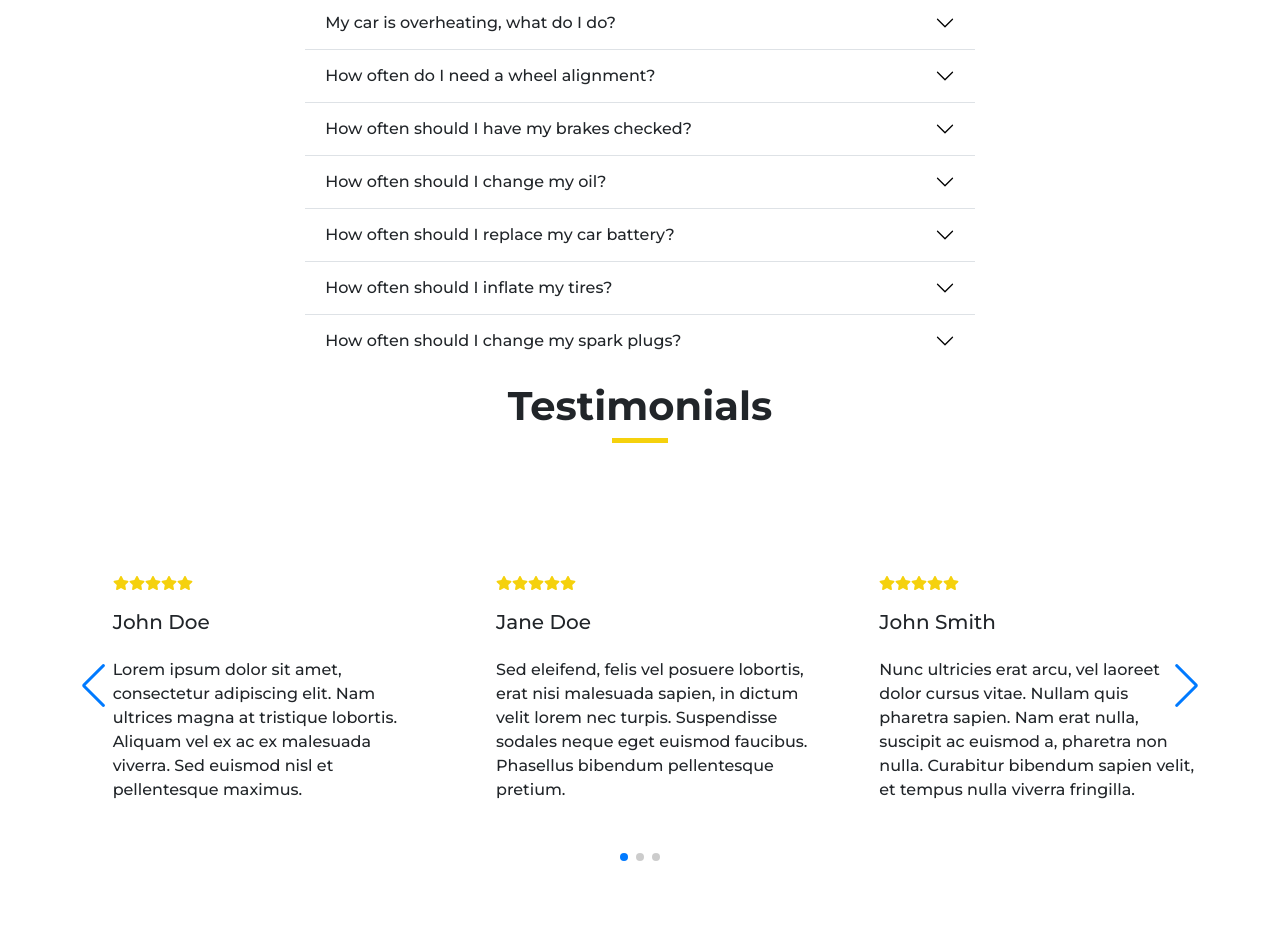
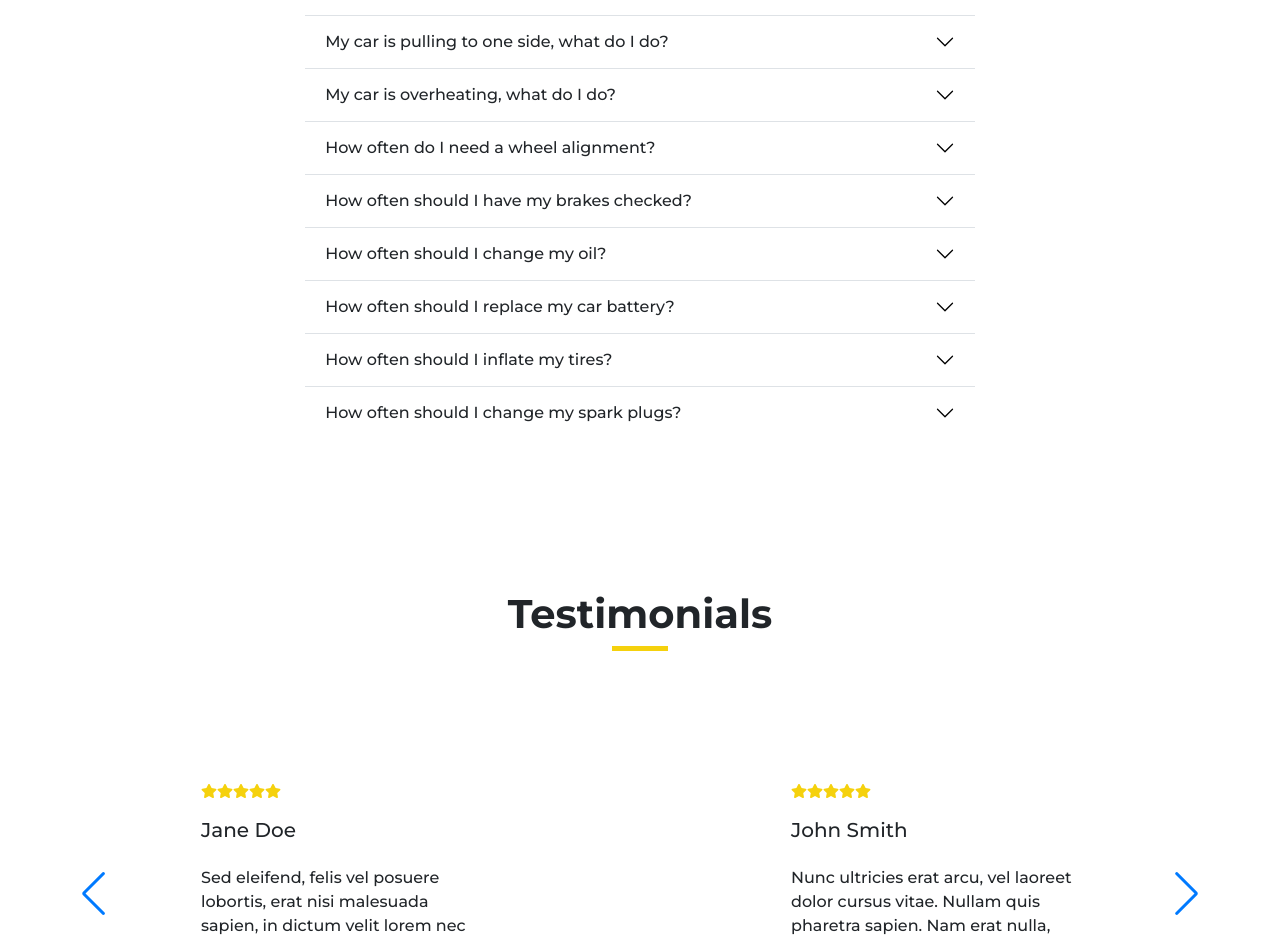
Before and after one commit to arbieabesamis27/Kodego-Group-Project-2, a React (Create React App) app: page / in a window 1280 px wide. Shown: the part 2685-3625 px from the top of the page. Built offline with nearby package versions, Linux system fonts and the light colour scheme.

Commit message:
update components

```diff
--- a/src/components/company/Company.css
+++ b/src/components/company/Company.css
@@ -10,8 +10,9 @@
 
 .wrapper .companyTitle {
     color: var(--color-grey);
+    position: relative;
+    font-size: 2.5rem;
     font-weight: 600;
-    position: relative;
 }
 
 .wrapper .companyTitle::after {
--- a/src/components/faqs/Faqs.css
+++ b/src/components/faqs/Faqs.css
@@ -1,10 +1,11 @@
 .faqsContainer {
-    height: 80vh;
-    margin: 3rem auto;
+    height: 90vh;
+    margin: 5rem auto;
 }
 
 .faqsTitle {
     position: relative;
+    font-size: 2.5rem;
     font-weight: 600;
 }
 
@@ -15,9 +16,10 @@
     top: 3.5rem;
     max-width: 7rem;
     width: 100%;
+    height: 5px;
     left: 50%;
     transform: translateX(-50%);
-    border-bottom: 5px solid var(--color-orange);
+    background: var(--color-orange);
 }
 
 .accordion {
@@ -32,8 +34,16 @@
     .accordion {
         width: 70%;
     }
+}
 
+@media screen and (max-width: 768px) {
     .faqsTitle::after {
-        top: 5rem;
+        top: 7rem;
     }
 }
+
+@media screen and (max-width: 377px) {
+    .faqsTitle::after {
+        top: 10rem;
+    }
+}
--- a/src/components/faqs/Faqs.jsx
+++ b/src/components/faqs/Faqs.jsx
@@ -5,7 +5,7 @@ export const Faqs = () => {
   return (
     <div id='faqs' className='faqsContainer'>
       <div className='wrapper container my-5'>
-        <h1 className='faqsTitle pb-5'>Frequently Asked Questions</h1>
+        <h1 className='faqsTitle pb-4'>Frequently Asked Questions</h1>
         <div className="accordion accordion-flush text-start my-5" id="accordionFlushExample">
 
           <div className="accordion-item">
--- a/src/components/reviews/Reviews.css
+++ b/src/components/reviews/Reviews.css
@@ -1,11 +1,12 @@
 .reviewContainer {
     width: 100%;
     height: auto;
-    margin: 3rem auto;
+    margin: 5rem auto;
 }
 
 .reviewTitle {
     position: relative;
+    font-size: 2.5rem;
     font-weight: 600;
 }
 
@@ -16,26 +17,51 @@
     top: 3.5rem;
     max-width: 3.5rem;
     width: 100%;
+    height: 5px;
     left: 50%;
     transform: translateX(-50%);
-    border-bottom: 5px solid var(--color-orange);
+    background: var(--color-orange);
+    /* border-bottom: 5px solid var(--color-orange); */
 }
 
 .cardBody {
-    width: 20em;
-    height: 20em;
+    max-width: 20rem;
+    width: 100%;
+    height: 20rem;
     margin: 2rem auto;
     display: flex;
     flex-direction: column;
     flex-wrap: nowrap;
     justify-content: center;
-    align-items: flex-start;
     cursor: pointer;
+
 }
 
-.cardBody .card-text {
+.swiper {
+    width: 100%;
+    height: 100%;
+  }
+
+  .swiper-slide {
+    display: flex;
+    justify-content: center;
+    align-items: center;
+    font-size: 1rem;
+    text-align: start;
+    background: transparent;
+  }
+
+  .swiper-slide img {
+    display: block;
+    width: 100%;
+    height: 100%;
+    object-fit: cover;
+  }
+
+
+/* .cardBody .card-text {
     width: 20em;
-}
+} */
 
 /* Modal */
 .modal .textbox {
@@ -55,5 +81,34 @@
         width: 100%;
         height: 100%;
     }
+}
 
+@media screen and (max-width: 767px) {
+    .reviewContainer {
+        padding: 12rem 0;
+    }
 }
+
+@media screen and (max-width: 425px) {
+    .reviewContainer {
+        padding: 13rem 0;
+    }
+}
+
+@media screen and (max-width: 400px) {
+    .reviewContainer {
+        padding: 15rem 0;
+    }
+}
+
+@media screen and (max-width: 391px) {
+    .reviewContainer {
+        padding: 18rem 0;
+    }
+}
+
+@media screen and (max-width: 375px) {
+    .reviewContainer {
+        padding: 23rem 0;
+    }
+}
--- a/src/components/reviews/Reviews.jsx
+++ b/src/components/reviews/Reviews.jsx
@@ -2,12 +2,14 @@ import React, { useState } from 'react'
 import './Reviews.css'
 import {FaStar} from 'react-icons/fa'
 import { Swiper, SwiperSlide } from "swiper/react";
-import { Pagination, Navigation } from "swiper";
+import { Pagination, Navigation, Autoplay, FreeMode } from "swiper";
 
 // Import Swiper styles
 import "swiper/css";
 import "swiper/css/pagination";
 import "swiper/css/navigation";
+import "swiper/css/scrollbar";
+import "swiper/css/autoplay";
 
 const colors = {
   orange: '#f5d10d',
@@ -36,22 +38,39 @@ const Reviews = () => {
 
     <div className='reviewContainer'>
           <h1 className='reviewTitle text-center'>Testimonials</h1>
-
         <div className='cards container'>
-          <div className='row gap-5 py-3 my-5'>
+          <div className='row py-3 my-5'>
           <Swiper
-            slidesPerView={3}
+            slidesPerView={1}
             spaceBetween={10}
             loop={true}
+            loopFillGroupWithBlank={true}
+            autoplay={{delay: 5000}}
             pagination={{
               clickable: true,
             }}
             navigation={true}
-            modules={[Pagination, Navigation]}
+            modules={[Pagination, Navigation, Autoplay, FreeMode]}
+
+            breakpoints={{
+            768: {
+              slidesPerView: 1,
+              spaceBetween: 30,
+            },
+            1024: {
+              slidesPerView: 2,
+              spaceBetween: 40,
+            },
+            1440: {
+              slidesPerView: 3,
+              spaceBetween: 50,
+            },
+            }}
             className="mySwiper"
           >
-          <SwiperSlide className='slide'>
-            <div className='col-4 cardBody p-3'>
+
+          <SwiperSlide>
+            <div className='cardBody p-3'>
               <div style={reviewStar.container}>
                 <div style={reviewStar.stars}>
                     {stars.map((_, index) => {
@@ -66,8 +85,8 @@ const Reviews = () => {
             </div>
           </SwiperSlide>
 
-          <SwiperSlide className='slide2'>
-            <div className='col-4 cardBody p-3'>
+          <SwiperSlide>
+            <div className='cardBody p-3'>
               <div style={reviewStar.container}>
                 <div style={reviewStar.stars}>
                     {stars.map((_, index) => {
@@ -82,8 +101,8 @@ const Reviews = () => {
             </div>
           </SwiperSlide>
 
-          <SwiperSlide className='slide3'>
-            <div className='col-4 cardBody p-3'>
+          <SwiperSlide>
+            <div className='cardBody p-3'>
               <div style={reviewStar.container}>
                 <div style={reviewStar.stars}>
                     {stars.map((_, index) => {
@@ -94,11 +113,11 @@ const Reviews = () => {
                   </div>
                 </div>
               <h5 className='card-username py-3'>John Smith</h5>
-              <p className='card-text'>Nunc ultricies erat arcu, vel laoreet dolor cursus vitae. Nullam quis pharetra sapien. Nam erat nulla, suscipit ac euismod a, pharetra non nulla. Curabitur bibendum sapien velit, et tempus nulla viverra fringilla.</p>
+              <p className='card-text'>Nunc ultricies erat arcu, vel laoreet dolor cursus vitae. Nullam quis pharetra sapien. Nam erat nulla, suscipit ac euismod a, pharetra non nulla. Curabitur bibendum sapien velit.</p>
             </div>
           </SwiperSlide>
 
-        </Swiper>
+          </Swiper>
       </div>
     </div>
 
--- a/src/components/services/Services.css
+++ b/src/components/services/Services.css
@@ -4,6 +4,7 @@
 
 .servicesTitle {
     position: relative;
+    font-size: 2.5rem;
     font-weight: 600;
 }
 
@@ -14,9 +15,10 @@
     top: 3.5rem;
     max-width: 3.5rem;
     width: 100%;
+    height: 5px;
     left: 50%;
     transform: translateX(-50%);
-    border-bottom: 5px solid var(--color-orange);
+    background: var(--color-orange);
 }
 
 .servicesItem {
@@ -25,7 +27,7 @@
     grid-template-rows: repeat(2,250px);
     justify-content: center;
     align-items: center;
-    margin: 3rem auto;
+    margin: 5rem auto;
 }
 
 /* Logo */
@@ -118,9 +120,10 @@
     top: 2.6rem;
     max-width: 3rem;
     width: 100%;
+    height: 4px;
     left: 50%;
     transform: translateX(-50%);
-    border-bottom: 4px solid var(--color-orange);
+    background: var(--color-orange);
 }
 
 .moreServicesList {
```
